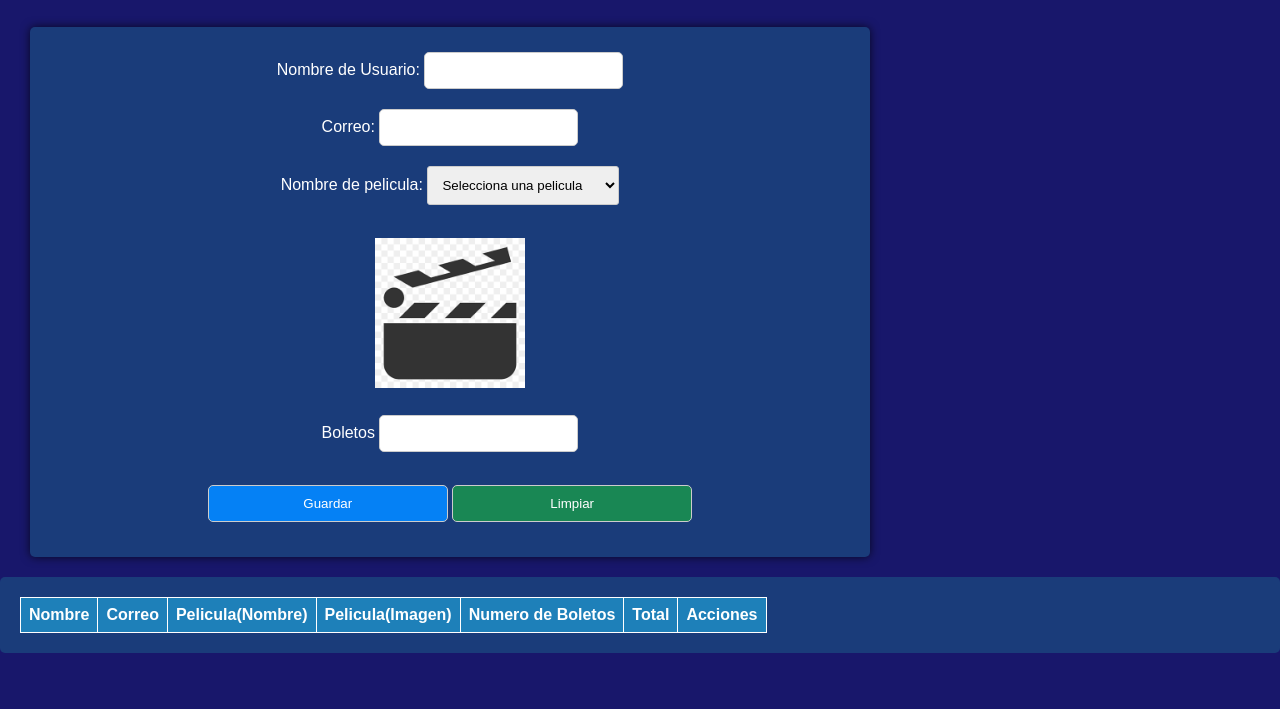
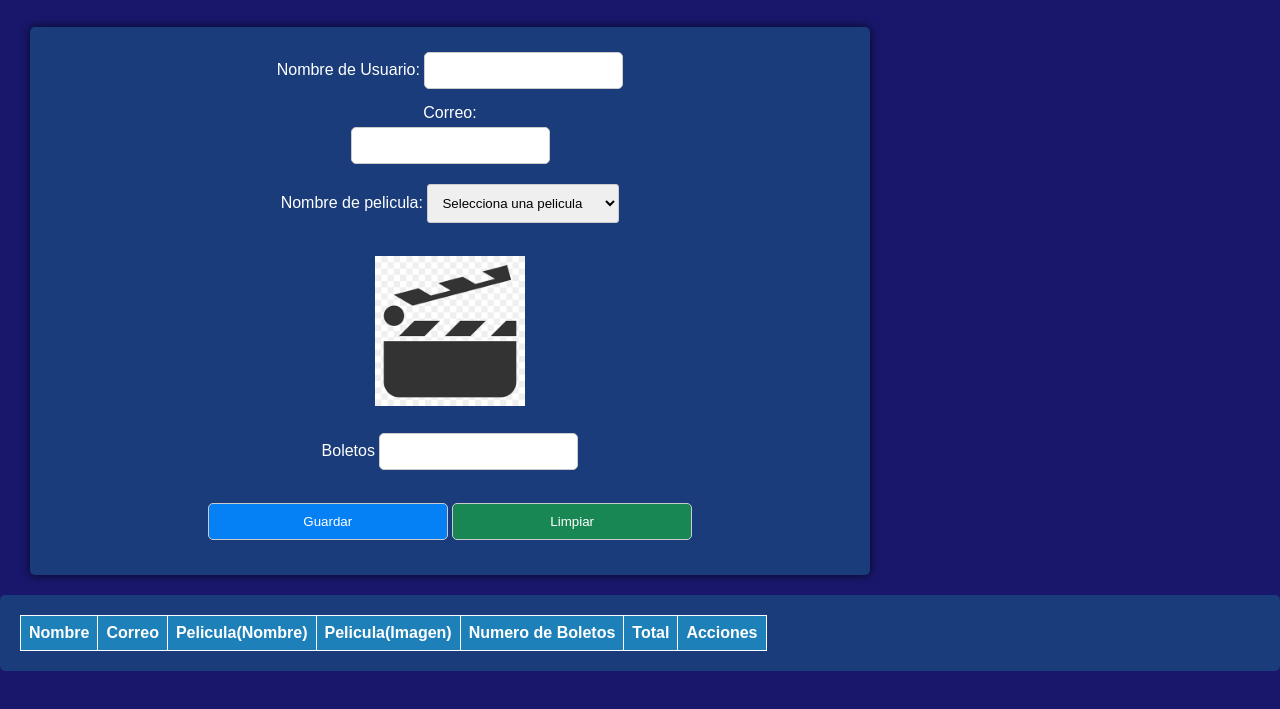
Before and after one commit to Sadot402410/AppCine, a plain HTML site: page index.html in a window 1280 px wide. Shown: the part 81-790 px from the top of the page. Drawn offline with Linux system fonts and the light colour scheme.

Commit message:
Update index.html

```diff
--- a/index.html
+++ b/index.html
@@ -15,7 +15,7 @@
         <label for="">Nombre de Usuario:</label>
         <input type="text" name="username" id="username"><br>
 
-        <label for="correo">Correo:</label>
+        <label for="correo">Correo:</label><br>
         <input type="email" name="correo" id="correo"><br>
 
         <label for="peliculas">Nombre de pelicula:</label>
```
